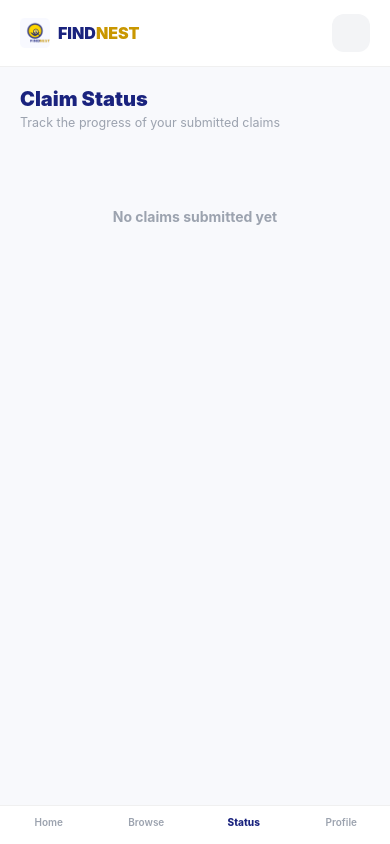
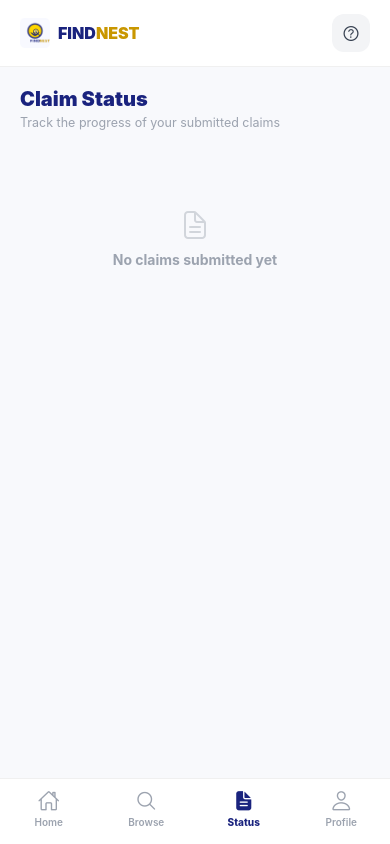
Before and after one commit to joshuabarot24-jpg/FindNest, a React Native app in the folder findnest-mobile/: screen /ClaimStatus in a window 390 px wide. Built offline with nearby package versions, Linux system fonts and the light colour scheme; no server answers.

Commit message:
FrntEnd_MobileIcons_Aug202026_Mobile - Fixed empty icon buttons on ClaimStatus and Profile, added icons to timeline badges and action buttons, consistent structure

```diff
--- a/findnest-mobile/screens/ClaimStatusScreen.tsx
+++ b/findnest-mobile/screens/ClaimStatusScreen.tsx
@@ -8,6 +8,7 @@ import {
   ScrollView,
 } from "react-native";
 import { SafeAreaView } from "react-native-safe-area-context";
+import { Ionicons } from "@expo/vector-icons";
 import api from "../lib/api";
 
 interface Claim {
@@ -54,11 +55,7 @@ function statusLabel(status: string) {
 }
 
 function formatDate(dateStr: string) {
-  return new Date(dateStr).toLocaleDateString(undefined, {
-    year: "numeric",
-    month: "short",
-    day: "numeric",
-  });
+  return new Date(dateStr).toLocaleDateString(undefined, { year: "numeric", month: "short", day: "numeric" });
 }
 
 const NAVY = "#1a237e";
@@ -88,10 +85,7 @@ export default function ClaimStatusScreen({ navigation }: any) {
     const item = claim.match?.found_record || claim.match?.lost_report;
     return {
       name: item?.item_name || "Unknown Item",
-      location:
-        claim.match?.found_record?.location_found ||
-        claim.match?.lost_report?.location_lost ||
-        "Unknown",
+      location: claim.match?.found_record?.location_found || claim.match?.lost_report?.location_lost || "Unknown",
     };
   };
 
@@ -107,7 +101,9 @@ export default function ClaimStatusScreen({ navigation }: any) {
             FIND<Text style={styles.brandAccent}>NEST</Text>
           </Text>
         </View>
-        <TouchableOpacity style={styles.iconButton} onPress={() => navigation.navigate("Support")} />
+        <TouchableOpacity style={styles.iconButton} onPress={() => navigation.navigate("Support")}>
+          <Ionicons name="help-circle-outline" size={20} color="#374151" />
+        </TouchableOpacity>
       </View>
 
       <ScrollView contentContainerStyle={styles.scrollContent} showsVerticalScrollIndicator={false}>
@@ -119,16 +115,12 @@ export default function ClaimStatusScreen({ navigation }: any) {
           <Text style={styles.loadingText}>Loading claims...</Text>
         ) : claims.length === 0 ? (
           <View style={styles.emptyState}>
+            <Ionicons name="document-text-outline" size={32} color="#d1d5db" />
             <Text style={styles.emptyText}>No claims submitted yet</Text>
           </View>
         ) : (
           <>
-            <ScrollView
-              horizontal
-              showsHorizontalScrollIndicator={false}
-              style={styles.carousel}
-              contentContainerStyle={{ paddingRight: 8 }}
-            >
+            <ScrollView horizontal showsHorizontalScrollIndicator={false} style={styles.carousel} contentContainerStyle={{ paddingRight: 8 }}>
               {claims.map((claim) => {
                 const info = getItemInfo(claim);
                 const status = statusLabel(claim.claim_status);
@@ -159,9 +151,7 @@ export default function ClaimStatusScreen({ navigation }: any) {
                 <View style={styles.bannerCard}>
                   <View style={styles.bannerTextBox}>
                     <Text style={styles.bannerName}>{getItemInfo(selected).name}</Text>
-                    <Text style={styles.bannerSub}>
-                      {getItemInfo(selected).location} · {formatDate(selected.created_at)}
-                    </Text>
+                    <Text style={styles.bannerSub}>{getItemInfo(selected).location} · {formatDate(selected.created_at)}</Text>
                   </View>
                   {selected.claim_status !== "rejected" && (
                     <View style={styles.bannerPercentBox}>
@@ -173,10 +163,9 @@ export default function ClaimStatusScreen({ navigation }: any) {
 
                 {selected.claim_status === "rejected" ? (
                   <View style={styles.rejectedCard}>
+                    <Ionicons name="close-circle" size={22} color="#dc2626" style={{ marginBottom: 6 }} />
                     <Text style={styles.rejectedTitle}>Claim Rejected</Text>
-                    {selected.admin_notes && (
-                      <Text style={styles.rejectedText}>Reason: {selected.admin_notes}</Text>
-                    )}
+                    {selected.admin_notes && <Text style={styles.rejectedText}>Reason: {selected.admin_notes}</Text>}
                   </View>
                 ) : (
                   <View style={styles.timelineWrap}>
@@ -187,21 +176,16 @@ export default function ClaimStatusScreen({ navigation }: any) {
                       const isDone = stepNumber <= currentStep;
 
                       return (
-                        <View
-                          key={step.key}
-                          style={[
-                            styles.timelineCard,
-                            isCurrent && styles.timelineCardCurrent,
-                            !isDone && styles.timelineCardInactive,
-                          ]}
-                        >
+                        <View key={step.key} style={[styles.timelineCard, isCurrent && styles.timelineCardCurrent, !isDone && styles.timelineCardInactive]}>
                           <View style={[styles.timelineBadge, (isComplete || isCurrent) && styles.timelineBadgeDone]}>
-                            <Text style={styles.timelineBadgeText}>{isComplete ? "✓" : stepNumber}</Text>
+                            {isComplete ? (
+                              <Ionicons name="checkmark" size={16} color="white" />
+                            ) : (
+                              <Text style={styles.timelineBadgeText}>{stepNumber}</Text>
+                            )}
                           </View>
                           <View style={styles.timelineTextBox}>
-                            <Text style={[styles.timelineLabel, isDone && styles.timelineLabelDone]}>
-                              {step.label}
-                            </Text>
+                            <Text style={[styles.timelineLabel, isDone && styles.timelineLabelDone]}>{step.label}</Text>
                             <Text style={styles.timelineDesc}>{step.desc}</Text>
                           </View>
                           {isCurrent && (
@@ -217,6 +201,7 @@ export default function ClaimStatusScreen({ navigation }: any) {
 
                 {selected.claim_status === "approved" && (
                   <View style={styles.actionAlert}>
+                    <Ionicons name="checkmark-circle-outline" size={18} color="#15803d" style={{ marginRight: 8 }} />
                     <Text style={styles.actionAlertText}>
                       Visit the Guidance Office to collect your item
                       {selected.claimed_at && ` — approved ${formatDate(selected.claimed_at)}`}
@@ -231,15 +216,19 @@ export default function ClaimStatusScreen({ navigation }: any) {
 
       <View style={styles.bottomNav}>
         <TouchableOpacity style={styles.navItem} onPress={() => navigation.navigate("Home")}>
+          <Ionicons name="home-outline" size={22} color="#9ca3af" />
           <Text style={styles.navLabel}>Home</Text>
         </TouchableOpacity>
         <TouchableOpacity style={styles.navItem} onPress={() => navigation.navigate("Browse")}>
+          <Ionicons name="search-outline" size={22} color="#9ca3af" />
           <Text style={styles.navLabel}>Browse</Text>
         </TouchableOpacity>
         <TouchableOpacity style={styles.navItem} onPress={() => navigation.navigate("ClaimStatus")}>
+          <Ionicons name="document-text" size={22} color={NAVY} />
           <Text style={styles.navLabelActive}>Status</Text>
         </TouchableOpacity>
         <TouchableOpacity style={styles.navItem} onPress={() => navigation.navigate("Profile")}>
+          <Ionicons name="person-outline" size={22} color="#9ca3af" />
           <Text style={styles.navLabel}>Profile</Text>
         </TouchableOpacity>
       </View>
@@ -249,100 +238,53 @@ export default function ClaimStatusScreen({ navigation }: any) {
 
 const styles = StyleSheet.create({
   container: { flex: 1, backgroundColor: "#f8f9fc" },
-  topBar: {
-    flexDirection: "row",
-    justifyContent: "space-between",
-    alignItems: "center",
-    paddingHorizontal: 20,
-    paddingVertical: 14,
-    backgroundColor: "white",
-    borderBottomWidth: 1,
-    borderBottomColor: "#f0f0f0",
-  },
+  topBar: { flexDirection: "row", justifyContent: "space-between", alignItems: "center", paddingHorizontal: 20, paddingVertical: 14, backgroundColor: "white", borderBottomWidth: 1, borderBottomColor: "#f0f0f0" },
   topBarLeft: { flexDirection: "row", alignItems: "center", gap: 8 },
   logoSmall: { width: 30, height: 30, resizeMode: "contain" },
   brandText: { fontSize: 16, fontWeight: "900", color: NAVY },
   brandAccent: { color: "#c99700" },
-  iconButton: { width: 38, height: 38, borderRadius: 12, backgroundColor: "#f3f4f6" },
+  iconButton: { width: 38, height: 38, borderRadius: 12, backgroundColor: "#f3f4f6", justifyContent: "center", alignItems: "center" },
   scrollContent: { padding: 20, paddingBottom: 30 },
   pageTitle: { fontSize: 20, fontWeight: "900", color: NAVY, marginBottom: 4 },
   pageSubtitle: { fontSize: 12.5, color: "#9ca3af", marginBottom: 18 },
   loadingText: { color: "#9ca3af", fontSize: 13, textAlign: "center", marginTop: 20 },
-  emptyState: { alignItems: "center", paddingVertical: 60 },
+  emptyState: { alignItems: "center", paddingVertical: 60, gap: 8 },
   emptyText: { color: "#9ca3af", fontWeight: "700" },
   carousel: { marginBottom: 18 },
-  carouselCard: {
-    width: 130,
-    backgroundColor: "white",
-    borderRadius: 18,
-    padding: 14,
-    marginRight: 10,
-    borderWidth: 1.5,
-    borderColor: "#f0f0f0",
-  },
+  carouselCard: { width: 130, backgroundColor: "white", borderRadius: 18, padding: 14, marginRight: 10, borderWidth: 1.5, borderColor: "#f0f0f0" },
   carouselCardActive: { borderColor: NAVY, backgroundColor: "#eef2ff" },
   carouselName: { fontSize: 12.5, fontWeight: "800", color: "#374151", marginBottom: 8 },
   carouselPill: { borderRadius: 20, paddingVertical: 3, paddingHorizontal: 8, alignSelf: "flex-start", marginBottom: 10 },
   carouselPillText: { fontSize: 9, fontWeight: "800" },
   carouselRing: { height: 4, borderRadius: 2, backgroundColor: "#f3f4f6", overflow: "hidden" },
   carouselRingFill: { height: 4, borderRadius: 2, backgroundColor: NAVY },
-  bannerCard: {
-    flexDirection: "row",
-    alignItems: "center",
-    borderRadius: 20,
-    padding: 18,
-    marginBottom: 16,
-    backgroundColor: NAVY,
-  },
+  bannerCard: { flexDirection: "row", alignItems: "center", borderRadius: 20, padding: 18, marginBottom: 16, backgroundColor: NAVY },
   bannerTextBox: { flex: 1 },
   bannerName: { color: "white", fontWeight: "900", fontSize: 16 },
   bannerSub: { color: "rgba(255,255,255,0.8)", fontSize: 11.5, marginTop: 2 },
   bannerPercentBox: { alignItems: "center" },
   bannerPercent: { color: "white", fontWeight: "900", fontSize: 20 },
   bannerPercentLabel: { color: "rgba(255,255,255,0.7)", fontSize: 9, fontWeight: "800", letterSpacing: 1 },
-  rejectedCard: { backgroundColor: "#fef2f2", borderRadius: 16, padding: 16, marginBottom: 16 },
+  rejectedCard: { backgroundColor: "#fef2f2", borderRadius: 16, padding: 16, marginBottom: 16, alignItems: "center" },
   rejectedTitle: { color: "#dc2626", fontWeight: "900", fontSize: 14, marginBottom: 4 },
-  rejectedText: { color: "#b91c1c", fontSize: 12.5 },
+  rejectedText: { color: "#b91c1c", fontSize: 12.5, textAlign: "center" },
   timelineWrap: { gap: 10 },
-  timelineCard: {
-    flexDirection: "row",
-    alignItems: "center",
-    backgroundColor: "white",
-    borderRadius: 16,
-    padding: 14,
-    borderWidth: 1.5,
-    borderColor: "#f0f0f0",
-  },
+  timelineCard: { flexDirection: "row", alignItems: "center", backgroundColor: "white", borderRadius: 16, padding: 14, borderWidth: 1.5, borderColor: "#f0f0f0" },
   timelineCardCurrent: { borderColor: NAVY, backgroundColor: "#eef2ff" },
   timelineCardInactive: { opacity: 0.5 },
-  timelineBadge: {
-    width: 32,
-    height: 32,
-    borderRadius: 10,
-    backgroundColor: "#f3f4f6",
-    justifyContent: "center",
-    alignItems: "center",
-    marginRight: 12,
-  },
+  timelineBadge: { width: 32, height: 32, borderRadius: 10, backgroundColor: "#f3f4f6", justifyContent: "center", alignItems: "center", marginRight: 12 },
   timelineBadgeDone: { backgroundColor: NAVY },
-  timelineBadgeText: { fontSize: 13, fontWeight: "800", color: "white" },
+  timelineBadgeText: { fontSize: 13, fontWeight: "800", color: "#9ca3af" },
   timelineTextBox: { flex: 1 },
   timelineLabel: { fontSize: 13, fontWeight: "800", color: "#9ca3af" },
   timelineLabelDone: { color: "#1f2937" },
   timelineDesc: { fontSize: 11, color: "#9ca3af", marginTop: 2 },
   timelineNowTag: { borderRadius: 8, paddingVertical: 4, paddingHorizontal: 8, backgroundColor: NAVY },
   timelineNowText: { color: "white", fontSize: 9, fontWeight: "900" },
-  actionAlert: { backgroundColor: "#ecfdf5", marginTop: 14, borderRadius: 14, padding: 14 },
-  actionAlertText: { fontSize: 11.5, color: "#15803d", lineHeight: 16 },
-  bottomNav: {
-    flexDirection: "row",
-    backgroundColor: "white",
-    borderTopWidth: 1,
-    borderTopColor: "#f0f0f0",
-    paddingVertical: 10,
-    paddingBottom: 16,
-  },
-  navItem: { flex: 1, alignItems: "center" },
+  actionAlert: { flexDirection: "row", alignItems: "center", backgroundColor: "#ecfdf5", marginTop: 14, borderRadius: 14, padding: 14 },
+  actionAlertText: { flex: 1, fontSize: 11.5, color: "#15803d", lineHeight: 16 },
+  bottomNav: { flexDirection: "row", backgroundColor: "white", borderTopWidth: 1, borderTopColor: "#f0f0f0", paddingVertical: 10, paddingBottom: 16 },
+  navItem: { flex: 1, alignItems: "center", gap: 3 },
   navLabel: { fontSize: 10, color: "#9ca3af", fontWeight: "600" },
   navLabelActive: { fontSize: 10, color: NAVY, fontWeight: "800" },
 });
--- a/findnest-mobile/screens/ProfileScreen.tsx
+++ b/findnest-mobile/screens/ProfileScreen.tsx
@@ -9,8 +9,11 @@ import {
   ScrollView,
 } from "react-native";
 import { SafeAreaView } from "react-native-safe-area-context";
+import { Ionicons } from "@expo/vector-icons";
 import api from "../lib/api";
 import { getAuth, setAuth, clearAuth } from "../lib/auth";
+
+const NAVY = "#1a237e";
 
 export default function ProfileScreen({ navigation }: any) {
   const [isEditing, setIsEditing] = useState(false);
@@ -60,9 +63,7 @@ export default function ProfileScreen({ navigation }: any) {
       });
       const updatedUser = response.data.user;
       const { token } = await getAuth();
-      if (token) {
-        await setAuth(token, updatedUser);
-      }
+      if (token) await setAuth(token, updatedUser);
       setIsEditing(false);
     } catch (err: any) {
       setError(err.response?.data?.message || "Failed to update profile.");
@@ -102,8 +103,12 @@ export default function ProfileScreen({ navigation }: any) {
           </Text>
         </View>
         <View style={styles.topBarIcons}>
-          <TouchableOpacity style={styles.iconButton} onPress={() => navigation.navigate("Notifications")} />
-          <TouchableOpacity style={styles.iconButton} onPress={() => navigation.navigate("Support")} />
+          <TouchableOpacity style={styles.iconButton} onPress={() => navigation.navigate("Notifications")}>
+            <Ionicons name="notifications-outline" size={20} color="#374151" />
+          </TouchableOpacity>
+          <TouchableOpacity style={styles.iconButton} onPress={() => navigation.navigate("Support")}>
+            <Ionicons name="help-circle-outline" size={20} color="#374151" />
+          </TouchableOpacity>
         </View>
       </View>
 
@@ -137,35 +142,15 @@ export default function ProfileScreen({ navigation }: any) {
             <>
               <View style={styles.editFieldRow}>
                 <Text style={styles.editFieldLabel}>Full Name</Text>
-                <TextInput
-                  style={styles.editInput}
-                  value={name}
-                  onChangeText={setName}
-                  placeholder="Full Name"
-                  placeholderTextColor="#9ca3af"
-                />
+                <TextInput style={styles.editInput} value={name} onChangeText={setName} placeholder="Full Name" placeholderTextColor="#9ca3af" />
               </View>
-
               <View style={styles.editFieldRow}>
                 <Text style={styles.editFieldLabel}>Course</Text>
-                <TextInput
-                  style={styles.editInput}
-                  value={course}
-                  onChangeText={setCourse}
-                  placeholder="Course"
-                  placeholderTextColor="#9ca3af"
-                />
+                <TextInput style={styles.editInput} value={course} onChangeText={setCourse} placeholder="Course" placeholderTextColor="#9ca3af" />
               </View>
-
               <View style={styles.editFieldRow}>
                 <Text style={styles.editFieldLabel}>Year Level</Text>
-                <TextInput
-                  style={styles.editInput}
-                  value={yearLevel}
-                  onChangeText={setYearLevel}
-                  placeholder="Year Level"
-                  placeholderTextColor="#9ca3af"
-                />
+                <TextInput style={styles.editInput} value={yearLevel} onChangeText={setYearLevel} placeholder="Year Level" placeholderTextColor="#9ca3af" />
               </View>
             </>
           ) : (
@@ -175,7 +160,6 @@ export default function ProfileScreen({ navigation }: any) {
                 <Text style={styles.detailValue}>{course}</Text>
               </View>
               <View style={styles.detailDivider} />
-
               <View style={styles.detailRow}>
                 <Text style={styles.detailLabel}>Year Level</Text>
                 <Text style={styles.detailValue}>{yearLevel}</Text>
@@ -184,7 +168,6 @@ export default function ProfileScreen({ navigation }: any) {
           )}
 
           <View style={styles.detailDivider} />
-
           <View style={styles.detailRow}>
             <Text style={styles.detailLabel}>Status</Text>
             <Text style={styles.detailValueGreen}>Active</Text>
@@ -200,27 +183,31 @@ export default function ProfileScreen({ navigation }: any) {
         )}
 
         <TouchableOpacity style={styles.editButton} onPress={handleEditToggle} disabled={saving}>
-          <Text style={styles.editButtonText}>
-            {saving ? "Saving..." : isEditing ? "Save Changes" : "Edit Profile"}
-          </Text>
+          <Ionicons name={isEditing ? "checkmark-outline" : "create-outline"} size={16} color="white" style={{ marginRight: 6 }} />
+          <Text style={styles.editButtonText}>{saving ? "Saving..." : isEditing ? "Save Changes" : "Edit Profile"}</Text>
         </TouchableOpacity>
 
         <TouchableOpacity style={styles.logoutButton} onPress={handleLogout}>
+          <Ionicons name="log-out-outline" size={16} color="#6b7280" style={{ marginRight: 6 }} />
           <Text style={styles.logoutButtonText}>Logout</Text>
         </TouchableOpacity>
       </ScrollView>
 
       <View style={styles.bottomNav}>
         <TouchableOpacity style={styles.navItem} onPress={() => navigation.navigate("Home")}>
+          <Ionicons name="home-outline" size={22} color="#9ca3af" />
           <Text style={styles.navLabel}>Home</Text>
         </TouchableOpacity>
         <TouchableOpacity style={styles.navItem} onPress={() => navigation.navigate("Browse")}>
+          <Ionicons name="search-outline" size={22} color="#9ca3af" />
           <Text style={styles.navLabel}>Browse</Text>
         </TouchableOpacity>
         <TouchableOpacity style={styles.navItem} onPress={() => navigation.navigate("ClaimStatus")}>
+          <Ionicons name="document-text-outline" size={22} color="#9ca3af" />
           <Text style={styles.navLabel}>Status</Text>
         </TouchableOpacity>
         <TouchableOpacity style={styles.navItem} onPress={() => navigation.navigate("Profile")}>
+          <Ionicons name="person" size={22} color={NAVY} />
           <Text style={styles.navLabelActive}>Profile</Text>
         </TouchableOpacity>
       </View>
@@ -228,70 +215,28 @@ export default function ProfileScreen({ navigation }: any) {
   );
 }
 
-const NAVY = "#1a237e";
-
 const styles = StyleSheet.create({
   container: { flex: 1, backgroundColor: "#f8f9fc" },
   loadingBox: { flex: 1, justifyContent: "center", alignItems: "center" },
   loadingText: { color: "#9ca3af", fontSize: 14 },
-  topBar: {
-    flexDirection: "row",
-    justifyContent: "space-between",
-    alignItems: "center",
-    paddingHorizontal: 20,
-    paddingVertical: 14,
-    backgroundColor: "white",
-    borderBottomWidth: 1,
-    borderBottomColor: "#f0f0f0",
-  },
+  topBar: { flexDirection: "row", justifyContent: "space-between", alignItems: "center", paddingHorizontal: 20, paddingVertical: 14, backgroundColor: "white", borderBottomWidth: 1, borderBottomColor: "#f0f0f0" },
   topBarLeft: { flexDirection: "row", alignItems: "center", gap: 8 },
   logoSmall: { width: 30, height: 30, resizeMode: "contain" },
   brandText: { fontSize: 16, fontWeight: "900", color: NAVY },
   brandAccent: { color: "#c99700" },
   topBarIcons: { flexDirection: "row", gap: 10 },
-  iconButton: { width: 38, height: 38, borderRadius: 12, backgroundColor: "#f3f4f6" },
+  iconButton: { width: 38, height: 38, borderRadius: 12, backgroundColor: "#f3f4f6", justifyContent: "center", alignItems: "center" },
   scrollContent: { padding: 20, paddingBottom: 30 },
-  profileCard: {
-    backgroundColor: "white",
-    borderRadius: 20,
-    padding: 24,
-    alignItems: "center",
-    marginBottom: 16,
-    borderWidth: 1,
-    borderColor: "#f0f0f0",
-  },
-  avatarBox: {
-    width: 80,
-    height: 80,
-    borderRadius: 24,
-    backgroundColor: NAVY,
-    justifyContent: "center",
-    alignItems: "center",
-    marginBottom: 14,
-  },
+  profileCard: { backgroundColor: "white", borderRadius: 20, padding: 24, alignItems: "center", marginBottom: 16, borderWidth: 1, borderColor: "#f0f0f0" },
+  avatarBox: { width: 80, height: 80, borderRadius: 24, backgroundColor: NAVY, justifyContent: "center", alignItems: "center", marginBottom: 14 },
   avatarInitial: { fontSize: 32, fontWeight: "900", color: "white" },
   studentName: { fontSize: 17, fontWeight: "900", color: NAVY, textAlign: "center" },
   studentInfo: { fontSize: 12, color: "#9ca3af", marginTop: 4, marginBottom: 16 },
   trustBox: { alignItems: "center" },
-  trustRing: {
-    width: 70,
-    height: 70,
-    borderRadius: 35,
-    borderWidth: 6,
-    borderColor: "#22c55e",
-    justifyContent: "center",
-    alignItems: "center",
-  },
+  trustRing: { width: 70, height: 70, borderRadius: 35, borderWidth: 6, borderColor: "#22c55e", justifyContent: "center", alignItems: "center" },
   trustScore: { fontSize: 20, fontWeight: "900", color: "#16a34a" },
   trustLabel: { fontSize: 9, fontWeight: "800", color: "#9ca3af", marginTop: 6, letterSpacing: 1 },
-  sectionCard: {
-    backgroundColor: "white",
-    borderRadius: 18,
-    padding: 18,
-    marginBottom: 20,
-    borderWidth: 1,
-    borderColor: "#f0f0f0",
-  },
+  sectionCard: { backgroundColor: "white", borderRadius: 18, padding: 18, marginBottom: 20, borderWidth: 1, borderColor: "#f0f0f0" },
   sectionTitle: { fontSize: 14, fontWeight: "900", color: "#374151", marginBottom: 12 },
   detailRow: { flexDirection: "row", justifyContent: "space-between", paddingVertical: 10 },
   detailLabel: { fontSize: 12.5, color: "#9ca3af", fontWeight: "600" },
@@ -299,48 +244,17 @@ const styles = StyleSheet.create({
   detailValueGreen: { fontSize: 12.5, color: "#16a34a", fontWeight: "800" },
   detailDivider: { height: 1, backgroundColor: "#f3f4f6" },
   editFieldRow: { paddingVertical: 8 },
-  editFieldLabel: {
-    fontSize: 11,
-    color: "#9ca3af",
-    fontWeight: "700",
-    marginBottom: 6,
-    textTransform: "uppercase",
-    letterSpacing: 0.5,
-  },
-  editInput: {
-    backgroundColor: "#f8f9fc",
-    borderWidth: 1.5,
-    borderColor: "#e5e7eb",
-    borderRadius: 12,
-    paddingHorizontal: 14,
-    paddingVertical: 10,
-    fontSize: 13,
-    color: "#374151",
-  },
+  editFieldLabel: { fontSize: 11, color: "#9ca3af", fontWeight: "700", marginBottom: 6, textTransform: "uppercase", letterSpacing: 0.5 },
+  editInput: { backgroundColor: "#f8f9fc", borderWidth: 1.5, borderColor: "#e5e7eb", borderRadius: 12, paddingHorizontal: 14, paddingVertical: 10, fontSize: 13, color: "#374151" },
   errorText: { color: "#ef4444", fontSize: 12, fontWeight: "700", marginBottom: 10, textAlign: "center" },
-  editButton: { backgroundColor: NAVY, borderRadius: 16, paddingVertical: 15, alignItems: "center", marginBottom: 10 },
+  editButton: { flexDirection: "row", backgroundColor: NAVY, borderRadius: 16, paddingVertical: 15, alignItems: "center", justifyContent: "center", marginBottom: 10 },
   editButtonText: { color: "white", fontWeight: "800", fontSize: 14 },
-  cancelButton: {
-    backgroundColor: "white",
-    borderRadius: 16,
-    paddingVertical: 15,
-    alignItems: "center",
-    marginBottom: 10,
-    borderWidth: 1.5,
-    borderColor: "#e5e7eb",
-  },
+  cancelButton: { backgroundColor: "white", borderRadius: 16, paddingVertical: 15, alignItems: "center", marginBottom: 10, borderWidth: 1.5, borderColor: "#e5e7eb" },
   cancelButtonText: { color: "#9ca3af", fontWeight: "800", fontSize: 14 },
-  logoutButton: { backgroundColor: "#f3f4f6", borderRadius: 16, paddingVertical: 15, alignItems: "center" },
+  logoutButton: { flexDirection: "row", backgroundColor: "#f3f4f6", borderRadius: 16, paddingVertical: 15, alignItems: "center", justifyContent: "center" },
   logoutButtonText: { color: "#6b7280", fontWeight: "800", fontSize: 14 },
-  bottomNav: {
-    flexDirection: "row",
-    backgroundColor: "white",
-    borderTopWidth: 1,
-    borderTopColor: "#f0f0f0",
-    paddingVertical: 10,
-    paddingBottom: 16,
-  },
-  navItem: { flex: 1, alignItems: "center" },
+  bottomNav: { flexDirection: "row", backgroundColor: "white", borderTopWidth: 1, borderTopColor: "#f0f0f0", paddingVertical: 10, paddingBottom: 16 },
+  navItem: { flex: 1, alignItems: "center", gap: 3 },
   navLabel: { fontSize: 10, color: "#9ca3af", fontWeight: "600" },
   navLabelActive: { fontSize: 10, color: NAVY, fontWeight: "800" },
 });
```
